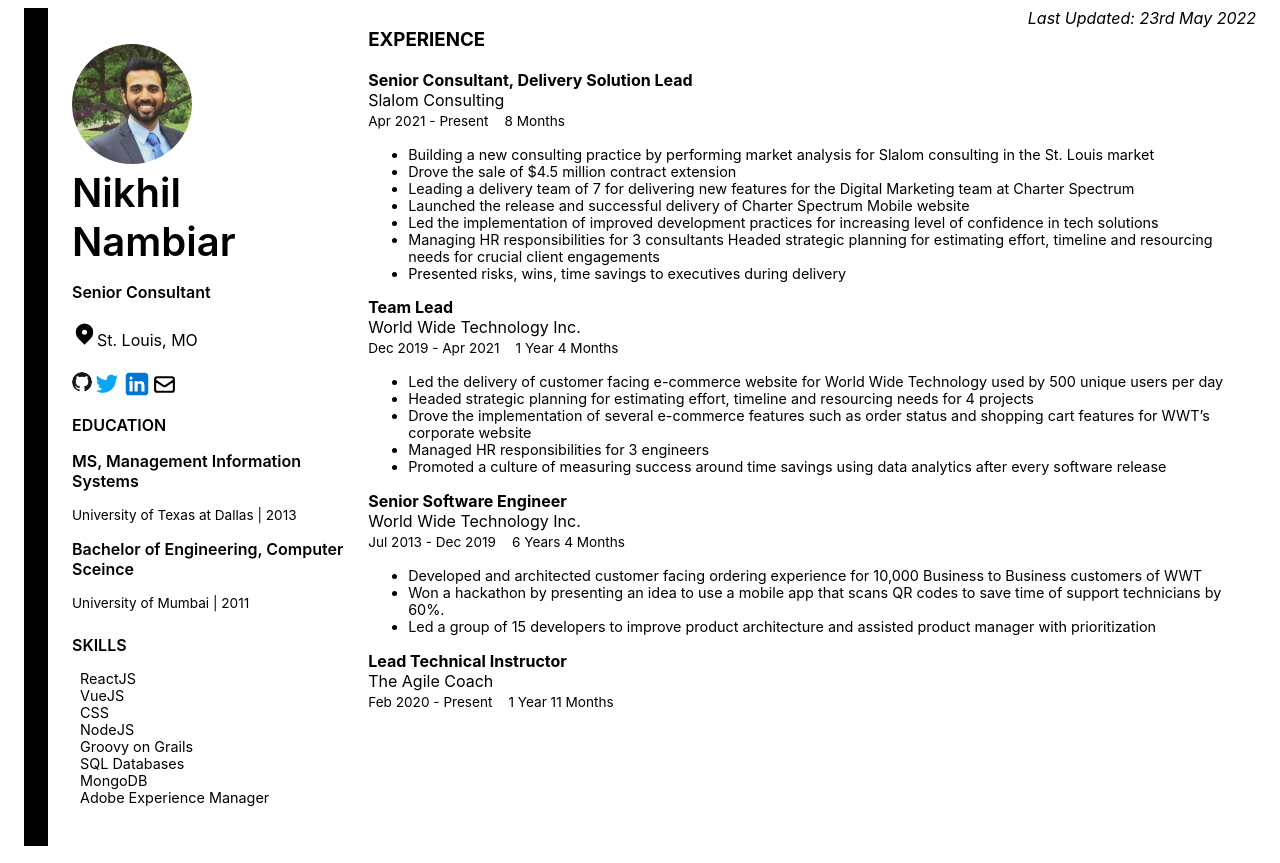
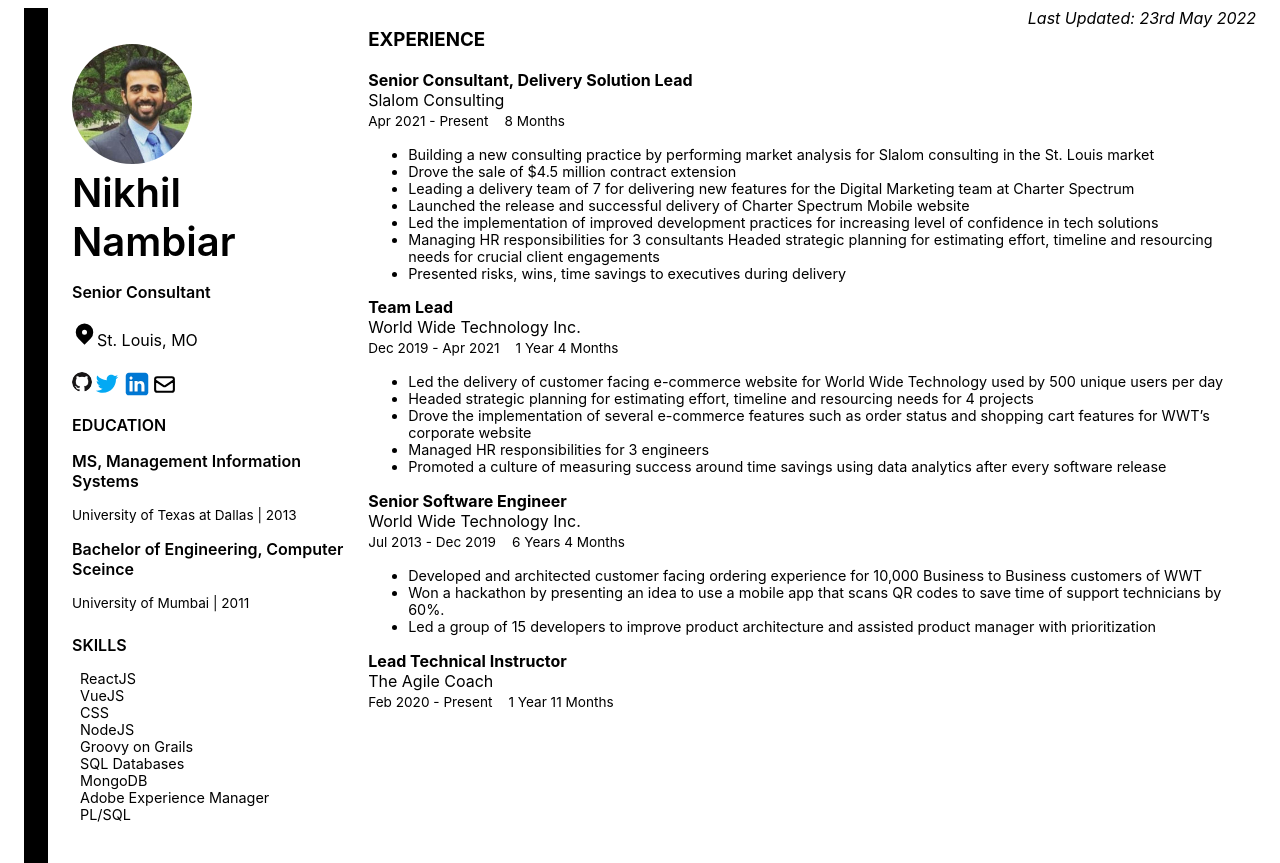
Before and after one commit to nambiarn/nambiarn, a Next.js app: page /resume in a window 1280 px wide. Built offline with nearby package versions, Linux system fonts and the light colour scheme.

Commit message:
Update skills.js

```diff
--- a/data/skills.js
+++ b/data/skills.js
@@ -6,5 +6,6 @@
         "Groovy on Grails",
         "SQL Databases",
         "MongoDB",
-        "Adobe Experience Manager"
+        "Adobe Experience Manager",
+        "PL/SQL"
 ];
```
